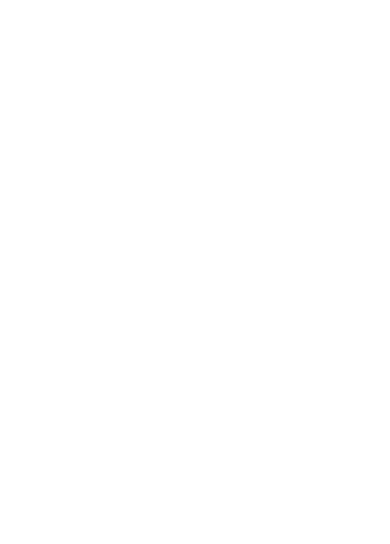
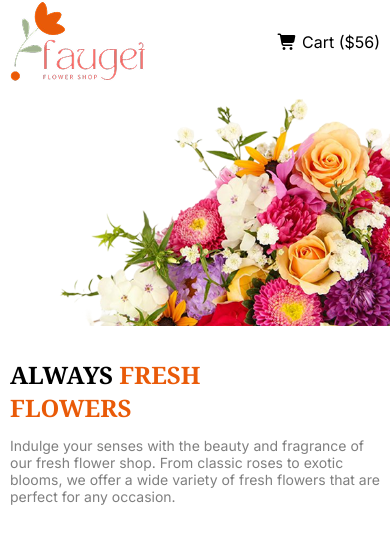
Before and after one commit to AbdurRahman1054/B12-A2-REPONSIVE-FLOWER, a plain HTML site: page index.html in a window 390 px wide. Drawn offline with Linux system fonts and the light colour scheme.

Commit message:
nav and banner section done

```diff
--- a/index.html
+++ b/index.html
@@ -19,6 +19,42 @@
 </head>
 
 <body>
+  <header class="container">
+    <!-- NAV SECTION-->
+    <nav class="nav_bar display_flex ">
+      <img src="./assets/logo.png" alt="">
+      <ul class="nav_items display_flex">
+        <li><a class="text_bold" href="">Home</a></li>
+        <li><a class="text_gray" href="">Shop</a></li>
+        <li><a class="text_gray" href="">About us</a></li>
+        <li><a class="nav_cart" href=""><i class="fa-solid fa-cart-shopping"></i> Cart ($56)</a></li>
+      </ul>
+      <div class="responsive_cart">
+        <ul class="nav_cart_responsive">
+          <li><a class="mobile_cart" href=""><i class="fa-solid fa-cart-shopping"></i> Cart ($56)</a></li>
+        </ul>
+
+      </div>
+    </nav>
+    <!-- BANNER SECTION START -->
+    <div class="banner container display_flex">
+      <div class="banner_content">
+        <h1 class="banner_title">ALWAYS <span class="banner_title_style">FRESH</span> <br> <span
+            class="banner_title_style">FLOWERS</span>
+        </h1>
+        <p class="banner_description">Indulge your senses with the beauty and fragrance of our fresh flower shop. From
+          classic roses to exotic
+          blooms, we
+          offer a wide variety of fresh flowers that are perfect for any occasion.</p>
+      </div>
+      <div>
+        <img class="banner_img" src="./assets/hero-flower.png" alt="">
+      </div>
+    </div>
+  </header>
+  <main></main>
+  <footer></footer>
+
 </body>
 
 </html>
--- a/style/style.css
+++ b/style/style.css
@@ -10,3 +10,112 @@
   font-family: 'Noto Serif', serif;
   font-variation-settings: 'wdth' 100;
 }
+.container {
+  max-width: 1140px;
+  margin: 0 auto;
+}
+.display_flex {
+  display: flex;
+}
+/* Nab style start */
+.nav_bar {
+  justify-content: space-between;
+  align-items: center;
+}
+.nav_items {
+  justify-content: space-between;
+  gap: 48px;
+}
+.nav_items > li {
+  list-style-type: none;
+}
+.nav_items > li > a {
+  text-decoration: none;
+}
+.text_bold {
+  font-size: 1rem;
+  color: #252432;
+  font-weight: 700;
+  font-family: 'Inter', sans-serif;
+}
+.text_gray {
+  font-size: 1rem;
+  color: #8987a1;
+  font-weight: 400;
+  font-family: 'Inter', sans-serif;
+}
+.nav_cart {
+  font-size: 1rem;
+  color: #000000;
+  font-weight: 400;
+  font-family: 'Inter', sans-serif;
+}
+.responsive_cart {
+  display: none;
+}
+/* Nab style End */
+
+/* Banner Section Start */
+.banner {
+  align-items: center;
+  justify-content: space-between;
+}
+.banner_content {
+  max-width: 570px;
+}
+.banner_title {
+  font-size: 4.063rem;
+  font-weight: 700;
+  color: #000000;
+  font-family: 'Noto Serif', serif;
+}
+.banner_title_style {
+  color: #e95a08;
+  font-family: 'Noto Serif', serif;
+}
+.banner_description {
+  font-size: 1.375rem;
+  font-weight: 400;
+  color: rgba(0, 0, 0, 0.5);
+  font-family: 'Inter', sans-serif;
+  margin-top: 13px;
+}
+
+/* RESOPONSIVE MEDIA QUARY */
+@media screen and (max-width: 576px) {
+  .nav_bar,
+  .banner_content {
+    padding: 0 10px 0 10px;
+  }
+  .nav_items {
+    display: none;
+  }
+  .mobile_cart {
+    text-decoration: none;
+    color: #000000;
+    font-size: 1rem;
+    font-family: 'Inter', sans-serif;
+  }
+  .nav_cart_responsive > li {
+    list-style-type: none;
+  }
+  .responsive_cart {
+    display: block;
+  }
+  .banner {
+    flex-direction: column-reverse;
+  }
+  .banner_title {
+    font-size: 1.5rem;
+    font-weight: 700;
+    color: #000000;
+    font-family: 'Noto Serif', serif;
+    margin-top: 28px;
+  }
+  .banner_description {
+    font-size: 0.875rem;
+  }
+  .banner_img {
+    width: 100%;
+  }
+}
```
